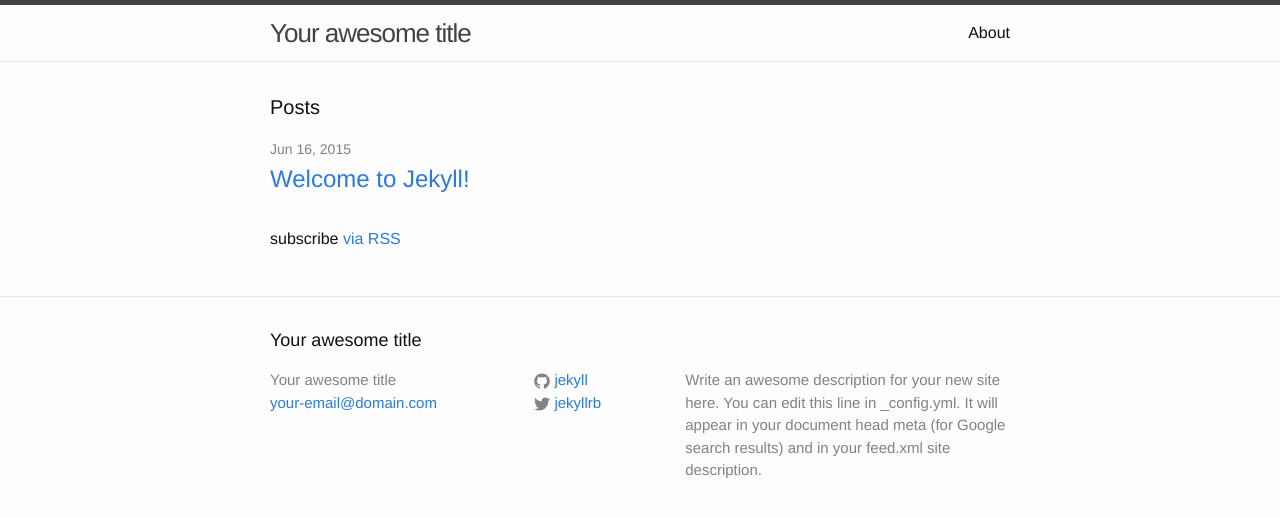
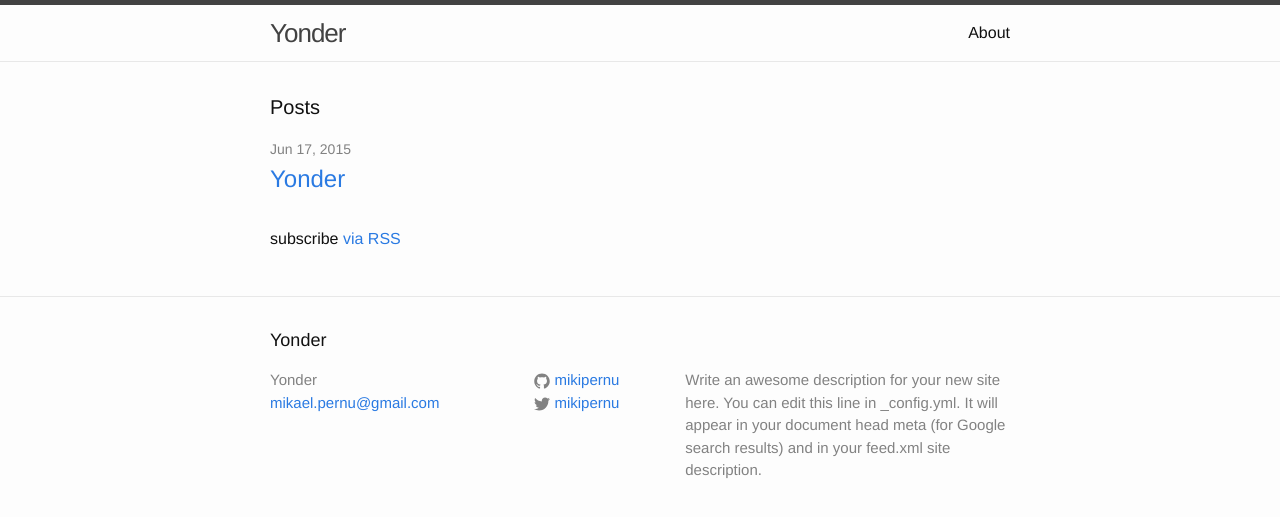
Before and after one commit to arctosadventures/arctosadventures.github.io, a Jekyll site: the page built from index.html, in a window 1280 px wide. Shown: the top 517 px of the page. Built offline with Jekyll 4.4.1, drawn with Linux system fonts in a browser that asks for light colours.

Commit message:
Changed Jekyll config settings

```diff
--- /dev/null
+++ b/Gemfile
@@ -0,0 +1,2 @@
+source 'https://rubygems.org'
+gem 'github-pages'
--- a/_config.yml
+++ b/_config.yml
@@ -1,14 +1,14 @@
 # Site settings
-title: Your awesome title
-email: your-email@domain.com
+title: Yonder
+email: mikael.pernu@gmail.com
 description: > # this means to ignore newlines until "baseurl:"
   Write an awesome description for your new site here. You can edit this
   line in _config.yml. It will appear in your document head meta (for
   Google search results) and in your feed.xml site description.
 baseurl: "" # the subpath of your site, e.g. /blog/
-url: "http://yourdomain.com" # the base hostname & protocol for your site
-twitter_username: jekyllrb
-github_username:  jekyll
+url: "http://yonder.fi" # the base hostname & protocol for your site
+twitter_username: mikipernu
+github_username:  mikipernu
 
 # Build settings
 markdown: kramdown
```
Also changed, not shown: _includes/footer.html (+11 -0 lines), _posts/2015-06-16-welcome-to-jekyll.markdown (deleted, +0 -25 lines), _posts/2015-06-17-yonder-is-up.markdown (added, +7 -0 lines).
